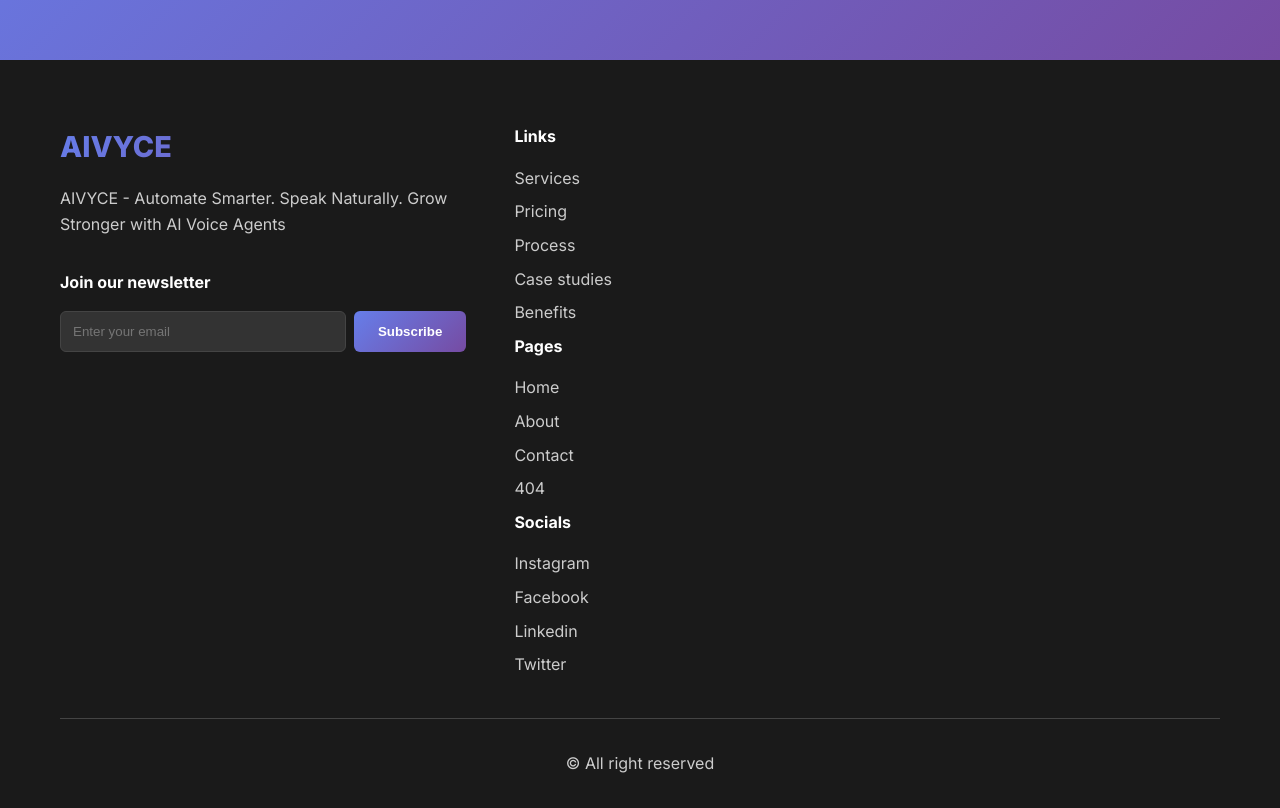
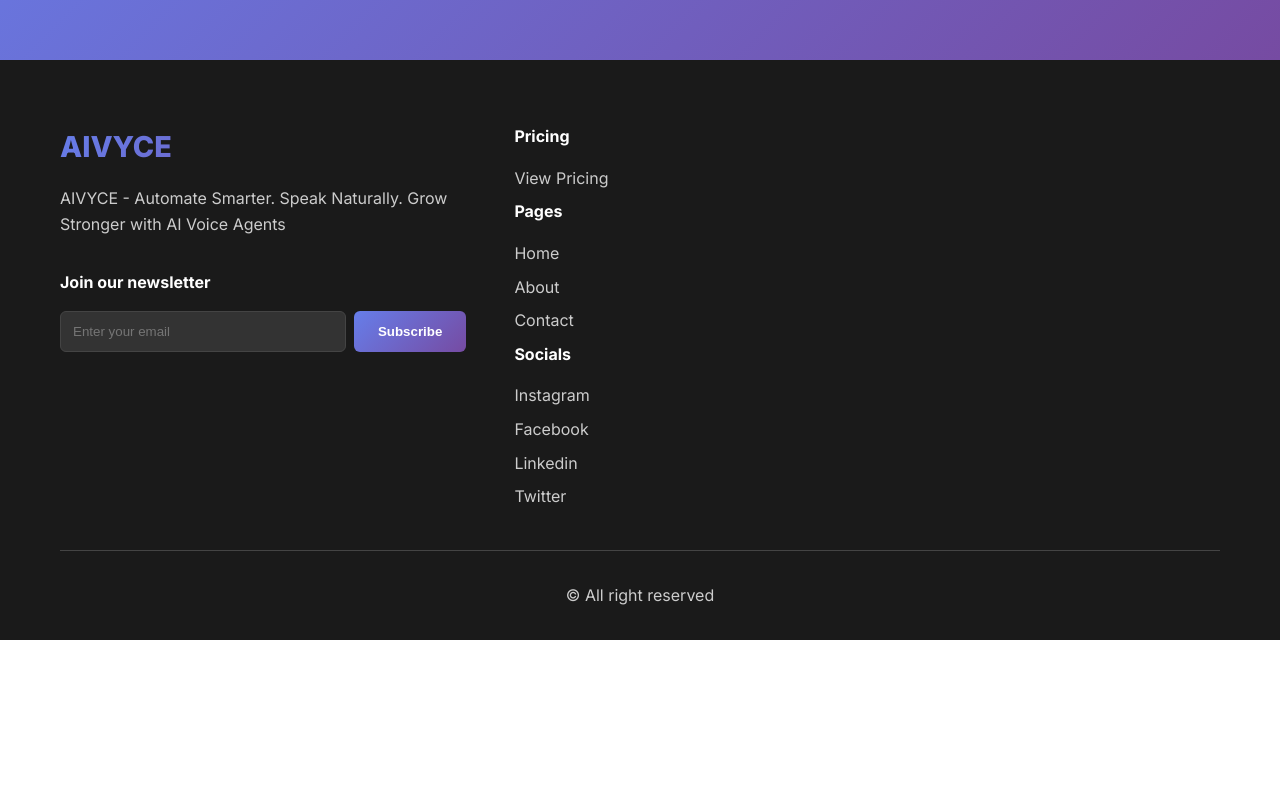
Before and after one commit to abdulmalik2024/aivyce, a website: page about.html in a window 1280 px wide. Shown: the part 3020-3828 px from the top of the page. After the commit the page ends 3660 px from the top, so only its background shows below. Drawn offline with Linux system fonts and the light colour scheme.

Commit message:
Simplify footer: remove unnecessary links, keep only Pricing
- Removed Services, Process, Case studies, Benefits from footer
- Removed 404 page link from Pages section
- Kept only Pricing section linking to Dashboard
- Updated all three pages (index.html, about.html, contact.html)
- Cleaner, more focused footer design

```diff
--- a/about.html
+++ b/about.html
@@ -228,13 +228,9 @@
 
                 <div class="footer-links">
                     <div class="link-group">
-                        <h4>Links</h4>
+                        <h4>Pricing</h4>
                         <ul>
-                            <li><a href="#services">Services</a></li>
-                            <li><a href="#pricing">Pricing</a></li>
-                            <li><a href="#process">Process</a></li>
-                            <li><a href="#case-studies">Case studies</a></li>
-                            <li><a href="#benefits">Benefits</a></li>
+                            <li><a href="https://dashboard.aivyce.com/" target="_blank">View Pricing</a></li>
                         </ul>
                     </div>
 
@@ -244,7 +240,6 @@
                             <li><a href="index.html">Home</a></li>
                             <li><a href="about.html">About</a></li>
                             <li><a href="contact.html">Contact</a></li>
-                            <li><a href="#404">404</a></li>
                         </ul>
                     </div>
 
```
Also changed, not shown: contact.html (+2 -7 lines), index.html (+2 -7 lines).
